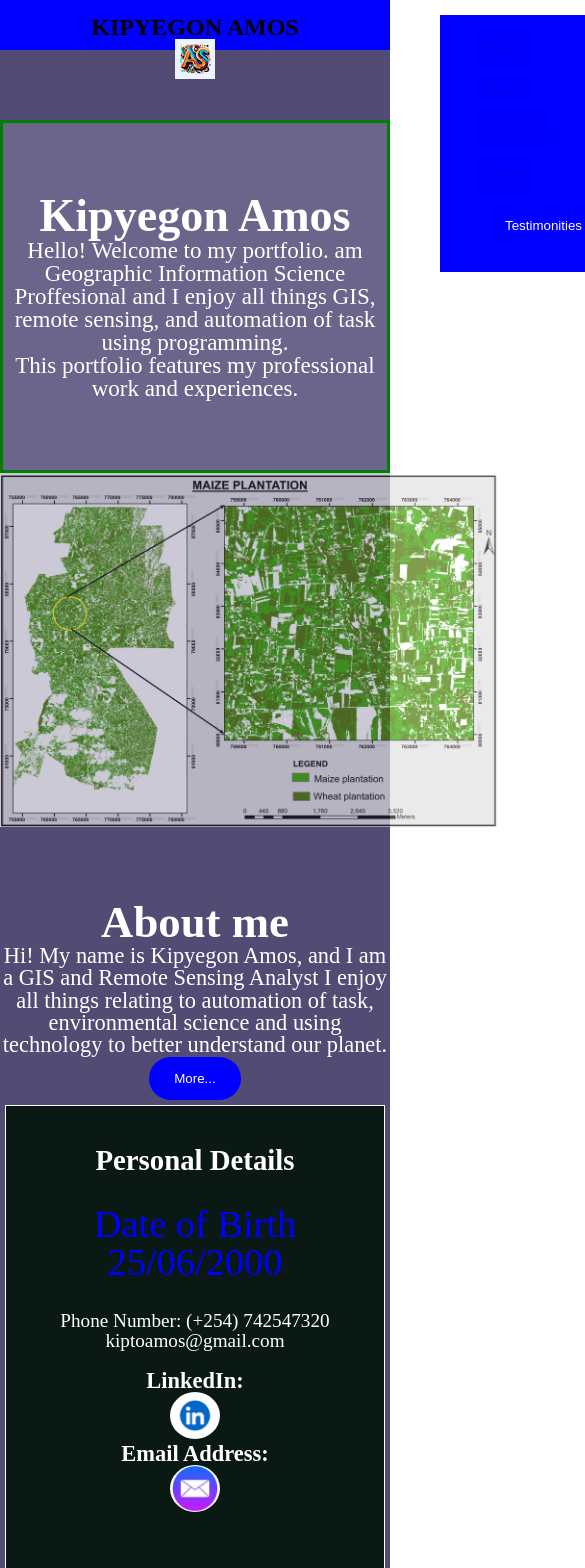
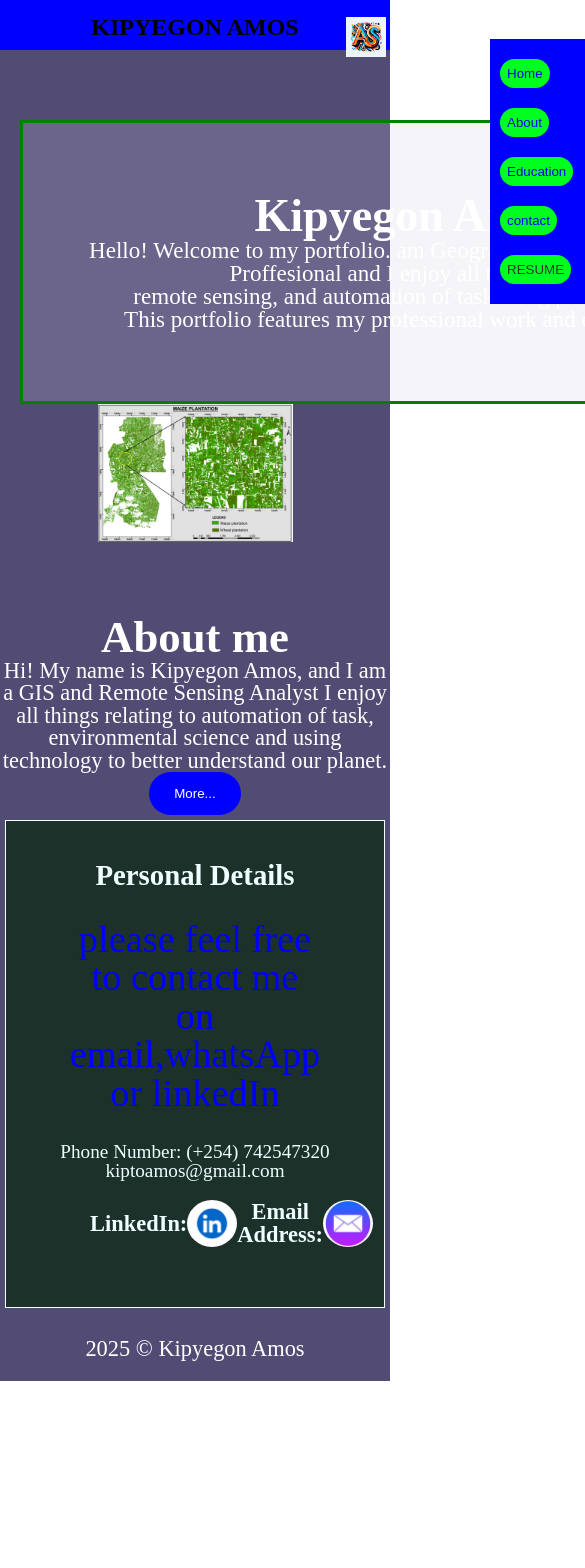
Before and after one commit to KIPYEGON2000/amos-portfolio, a React (Vite) app: page /#/ in a window 390 px wide. Shown: the top 1568 px of the page, 585 px wide, since content can reach past the window. After the commit the page ends 1391 px from the top, so only its background shows below. Built offline with nearby package versions, Linux system fonts and the light colour scheme.

Commit message:
update whatsapp

```diff
--- a/src/App.jsx
+++ b/src/App.jsx
@@ -10,7 +10,7 @@ import Navbar from "./Components/Navbar/Navbar";
 import Hero from "./Components/Hero/Hero";
 import Education from "./Components/Education/Education";
 import Experince from "./Components/Experience/Experience";
-import About from "./Components/About/About";
+import Contact from "./Components/Contact/Contact";
 import Home from "./Components/Home/Home";
 function App() {
   return(
@@ -24,6 +24,7 @@ function App() {
         <Route exact path="/" element={<Home />} />
 
         <Route path="/Hero" element={<Hero />} />
+        <Route path="/Contact" element={<Contact/>}/>
         <Route
             path="/Experince"
             element={<Experince />}
--- a/src/Components/Contact/Contact.css
+++ b/src/Components/Contact/Contact.css
@@ -1,7 +1,7 @@
 
 .contact{
     display: block;
-    background-color: rgb(11, 25, 20);
+    background-color: rgb(28, 49, 41);
     border: 1px solid;
     padding: 40px;
     margin: 5px;
@@ -10,6 +10,7 @@
     justify-items: center;
     font-size: 1.2em;
     text-align: center;
+    color: azure;
 
 }
 .date{
--- a/src/Components/Contact/Contact.jsx
+++ b/src/Components/Contact/Contact.jsx
@@ -3,12 +3,17 @@ import './Contact.css'
 import Linkedin from '../../assets/linkendin.png'
 import mail from '../../assets/mail.jpeg'
 function Contact(){
+    const linkedinLink =()=>{
+        window.open("https://www.linkedin.com/in/kipyegon-amos-287a2a1a3/","_blank")
+    }
+    const mailLink =()=>{
+        window.open("mailto:kiptoamos@gmail.com","_blank")
+    }
     return(
         <div className="contact">
             <h2>Personal Details </h2>
 <ol>
-    <div className="date">Date of Birth
-        25/06/2000
+    <div className="date">please feel free to contact me on email,whatsApp or linkedIn
         </div>
 <div>
 Phone Number: (+254) 742547320 <br></br>
@@ -21,13 +26,13 @@ Phone Number: (+254) 742547320 <br></br>
 <div className="img1">
 <h3>LinkedIn:</h3>
 
-<a href="linkedin.com/in/kipyegon-amos-287a2a1a3" target="_blank" rel="noopener noreferrer">
-                <img className="cont" src={Linkedin} alt="Linkedin Profile" width="100" />
-            </a>
+
+                <img onClick={linkedinLink} className="cont" src={Linkedin} alt="Linkedin Profile" width="100" />
+
             <h3>Email Address:</h3>
-<a href="kiptoamos@gmail.com" target="_blank" rel="noopener noreferrer">
-<img className="cont"  src={mail} alt="Mail" width="100" />
-            </a>
+
+<img onClick={mailLink} className="cont"  src={mail} alt="Mail" width="100" />
+
 
 </div>
 
--- a/src/Components/Education/Education.css
+++ b/src/Components/Education/Education.css
@@ -1,9 +1,18 @@
+
 .education{
     /* display: flex;
     align-items: center;
     justify-content: space-between; */
     display: flexbox;
     padding: 10px;
+    background: linear-gradient(rgba(8,0,58,0.7),rgba(8,0,58,0.7)), url('../../assets/kenya.png');
+    background-size:cover;
+    color: azure;
+    padding-top: 50px;
+    background-position: center;  /* Centers the image */
+    background-repeat: no-repeat; /* Prevents repetition */
+
+    width: 100vw; /* Ensures full width */
 
 }
 .edu{
@@ -25,13 +34,13 @@
 }
 .edu h2{
     border: 1px solid;
-    background-color: rgb(67, 114, 180);
+    background-color: rgb(205, 98, 22);
    }
 .edu img{
     width: 100%;
     height: 300px;
 
-    opacity: 0.5;
+
 }
 .caption{
     /* position: absolute; */
@@ -39,21 +48,25 @@
     left: 0;
     right: 0;
     bottom: 0;
-    color:rgb(4, 21, 21);
+    color:#e4f0f0;
 
     cursor: pointer;
 
     flex-basis: 60%;
-    font-style: italic;
+
     margin:  20px
 
 
 
 }
-.edu:hover .img{
+.tit{
+    font-size: 1.5em;
+    color: aqua;
+}
+/* .edu:hover .img{
     opacity: 1;
     cursor: pointer;
-}
+} */
 
 .img{
     flex-basis: 20%;
@@ -66,12 +79,32 @@
     display: flexbox;
     text-align: center;
     align-content: center;
-    color: rebeccapurple;
+    color: rgb(230, 134, 25);
     font-size: 30px;
     font-weight: bolder;
 }
-@media (max-width: 800px) {
-    *{
-      flex-direction: column;
+
+@media (max-width: 860px) {
+
+    .education{
+        display: block;
+        color: beige;
+        background: linear-gradient(rgba(8,0,58,0.7),rgba(8,0,58,0.7)), url('../../assets/cwsi.jpg');
+        background-size:auto;
+        padding-top: 50px;
+        background-position: center;  /* Centers the image */
+    background-repeat: no-repeat; /* Prevents repetition */
+
+    width: 100vw; /* Ensures full width */
+
     }
+    .edu img{
+        width: 30%;
+        height: auto;
+        /* position: absolute; */
+        object-fit: cover;
+
+
+    }
+
   }
--- a/src/Components/Education/Education.jsx
+++ b/src/Components/Education/Education.jsx
@@ -12,13 +12,13 @@ function Education(){
             <div className="caption">
 
             <ul>
-                <li>Jomo Kenyatta University of Agriculture and Technology</li>
+                <li className='tit'>Jomo Kenyatta University of Agriculture and Technology</li>
                 <li>September 2017 – December 2021 </li>
                  <li>Final Grade: Second Class Honors - Upper Division </li>
             </ul>
             </div>
             <div className='caption'>
-            <h3>Relevant modules</h3>
+            <h3 className='tit'>Relevant modules</h3>
             <ul>
                 <li>Geospatial Information Science.</li>
                 <li>Remote Sensing.</li>
@@ -26,7 +26,7 @@ function Education(){
                 <li>Cartography.</li>
                 <li>Geodesy.</li>
                 <li>Statistics and Geostatistics.</li>
-                <li>Computer Programming( Python, R, Basics of (C and C++), web programming (HTML,CSS) and web mapping.</li>
+                <li>Computer Programming; Python, R, Basics of (C and C++), web programming (HTML,CSS) and web mapping.</li>
                 <li>Data science (analysis and vizualization )</li>
             </ul>
 
@@ -41,8 +41,9 @@ function Education(){
 
             <ul>
                 <li>Lesirwo Secondary School, Kericho </li>
-                <li>Lesirwo Secondary School, Kericho</li>
+
                     <li>February 2013 – November 2016 </li>
+                    <li>Mean grad B.</li>
             </ul>
             </div>
 
--- a/src/Components/Hero/Hero.css
+++ b/src/Components/Hero/Hero.css
@@ -7,12 +7,13 @@
         display: flex;
     align-items: center;
     justify-content: center;
+    background-color: grey;
 
 
 }
 .hero-text{
     text-align: center;
-    max-width:800px;
+    max-width:90%;
 
 }
 .hero-text h1{
@@ -22,7 +23,7 @@
 .hero-text p{
     margin: 10px auto 20px;
     line-height:1.4 ;
-    max-width: 700px;
+    max-width: 90%  ;
 
 }
 .hero-text ol{
@@ -42,3 +43,6 @@
     font-size: 40px;
     color:green;
 }
+.hero-container{
+    display:block;
+}
--- a/src/Components/Home/Home.css
+++ b/src/Components/Home/Home.css
@@ -2,16 +2,17 @@
     margin-top: 50px;
     border: 1px solid;
 
-    width: 40%;
-    display: block;
+
+    width: 200%;
+
     justify-content: center;
     align-items: center;
     background-color: rgba(204, 201, 222, 0.2);
 
-    margin-left:auto;
+    margin-left:20px;
     margin-right:auto;
     align-content: center;
-    padding: 70px 0;
+    padding: 70px 10px;
     border: 3px solid green;
     text-align: center;
     font-size: 1.2em;
@@ -20,22 +21,23 @@
 
 }
 
-.home{
-    width: 100%;
+.home1{
+
     min-height: 100vh;
-
     background: linear-gradient(rgba(8,0,58,0.7),rgba(8,0,58,0.7)), url('../../assets/kenya.png');
     background-size:cover;
     color: white;
     display: block;
     align-items: center;
     justify-content: center;
+    text-align: center;
 
 
 }
 .class-image{
-    width: 500px;
-    opacity: 0.7;
+    width: 50%;
+    /* opacity: 0.7; */
+    /* z-index: -1; */
 
 }
 .home-container{
@@ -47,8 +49,34 @@
 
     text-align: center;
     font-size: 1.2em;
+    justify-content: center;
 }
 
-@media (max-width: 800px) {
-    .home-text{width: 100%;}
+@media (max-width: 860px) {
+   .home1{
+    max-width: 100%;
+    min-height: 100vh;
+    background: linear-gradient(rgba(8,0,58,0.7),rgba(8,0,58,0.7)), url('../../assets/kenya.png');
+    background-size:cover;
+    color: white;
+    display: block;
+    align-items: center;
+    justify-content: center;
+
+    }
+    .home-container{
+        display: block;
+        margin-left:auto;
+        margin-right:auto;
+        align-content: center;
+        padding: 70px 0;
+
+        text-align: center;
+        font-size: 1.2em;
+    }
+
+
+
+
+
 }
--- a/src/Components/Home/Home.jsx
+++ b/src/Components/Home/Home.jsx
@@ -6,7 +6,7 @@ import { useNavigate } from "react-router-dom";
 import Contact from "../Contact/Contact";
 import Footer from "../../Components/Footer/Footer";
 function Home(){
-    return(<div className="home">
+    return(<div className="home1">
 
         <div className="home-container">
         <div className="home-text">
--- a/src/Components/Navbar/Navbar.css
+++ b/src/Components/Navbar/Navbar.css
@@ -21,6 +21,7 @@ nav ul li{
     margin: 5px 20px;
     list-style: none;
     font-size: 16px;
+
 
 }
 .container{
@@ -54,16 +55,37 @@ nav ul li{
 
 
 }
+a{
+    text-decoration: none;
+}
+.btn1{
+    background-color: rgb(0, 255, 30);
+    color: rgb(55, 51, 51);
+    padding: 7px 7px;
+    border-radius: 30px;
+    border: 0;
+    outline: 0;
+    cursor: pointer;
+    display: inline-flex;
+    align-items: center;
+    justify-content: center;
+    transition:background-color 0.25s;
+
+}
+.btn1:hover{
+    background-color: rgb(145, 192, 214);
+    color:rgb(249, 74, 15)
+}
 
 @media (max-width: 800px) {
     nav ul li {
       display: block;
       right: 0;
-      margin: 25px 40px;
+      margin: 20px 10px;
     }
     nav ul{
         position: fixed;
-        width: 150px;
+        width: 100px;
         right: 0px;
         background-color: blue;
         display: block;
@@ -71,15 +93,18 @@ nav ul li{
     nav{
 
         padding: 15px 0;
-
         width: 100%;
         right: 0px;
         background-color: blue;
-        display: flex;
+        display: block;
+        justify-content: left;
+        justify-items: center;
 
 
 
-
+    }
+    .name{
+        justify-items:center;
 
     }
 
@@ -90,6 +115,13 @@ nav ul li{
         height: auto;
         display: block;
         cursor: pointer;
+        position: fixed;
+
+        right:1%;
+        top:2%;
+        background-color: blue;
+        display: block;
+        z-index: 1;
 
 
 
--- a/src/Components/Navbar/Navbar.jsx
+++ b/src/Components/Navbar/Navbar.jsx
@@ -17,7 +17,7 @@ function Navbar(){
     return(
         <nav className={`container ${navColor? 'dark-color':''}`}>
             <img className="logo" src={logo} alt="" />
-            <h1>KIPYEGON AMOS</h1>
+            <h1 className="name">KIPYEGON AMOS</h1>
             <img onClick={toggleMenu} className="logo1" src={logo} alt=""/>
 
 
@@ -27,20 +27,20 @@ function Navbar(){
 
 
                 <li>
-                    <Link to="/">Home</Link>
+                <button className="btn1"><Link to="/">Home</Link></button>
                 </li>
                 <li>
-                    <Link to="/Hero">About</Link>
+                <button className="btn1"><Link to="/Hero">About</Link></button>
                 </li>
                 <li>
-                    <Link to="/Education">Education</Link>
+                    <button className="btn1"><Link to="/Education">Education</Link></button>
 
                     </li>
                 <li>
-                    <Link to="/Contact">contact</Link>
+                <button className="btn1"> <Link to="/Contact">contact</Link></button>
 
                     </li>
-                <li><button className="btn">Testimonities</button></li>
+                <li><button className="btn1">RESUME</button></li>
 
 
             </ul>
```
Also changed, not shown: src/Components/Hero/Hero.jsx (+17 -1 lines), src/assets/cwsi.jpg (added).
